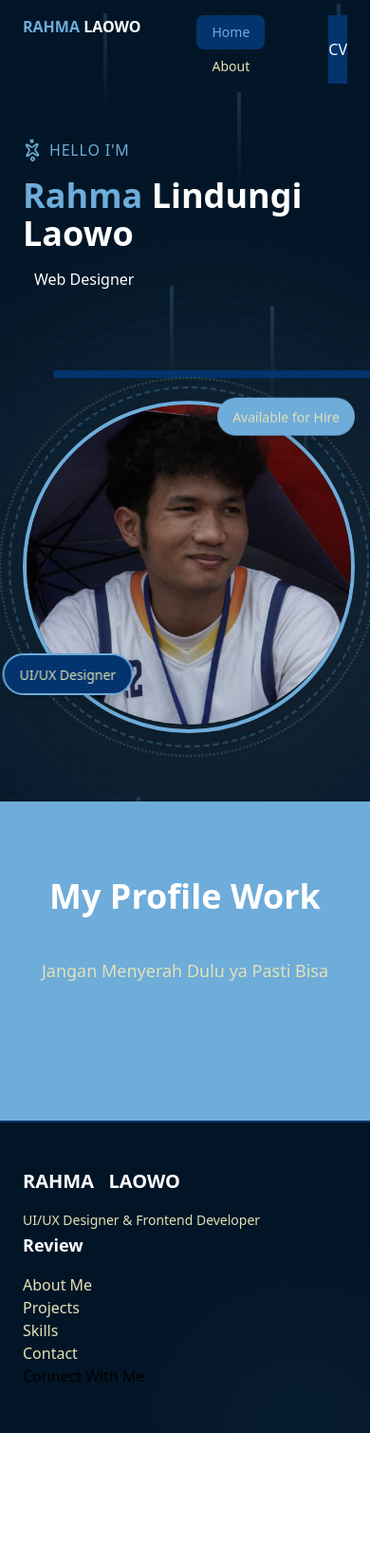
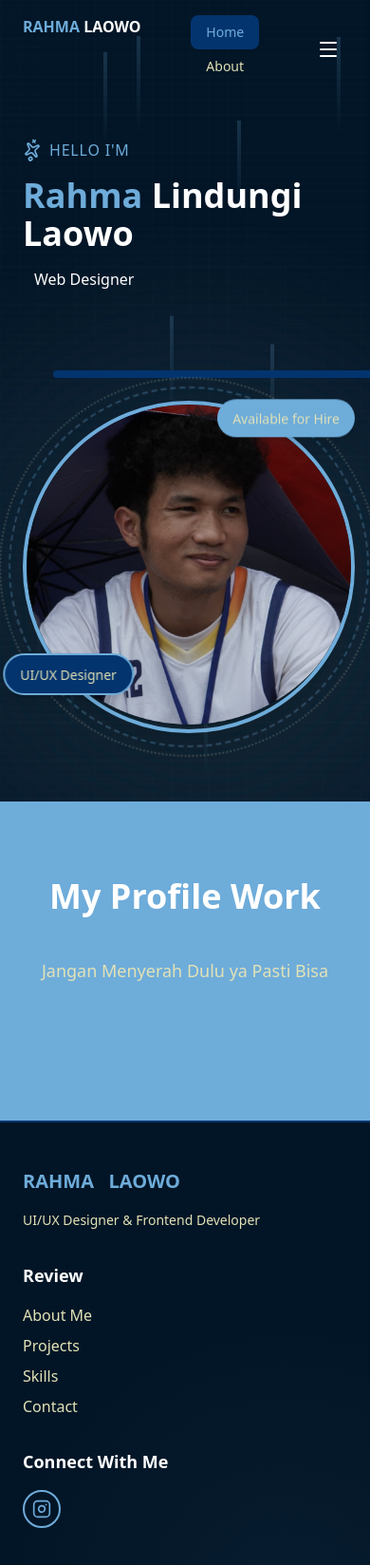
Before and after one commit to LindungiLw/my-profile-portofolio, a React (Vite) app: page / in a window 390 px wide. Shown: the top 1648 px of the page at 95% size. Before the commit the page ends 1509 px from the top, so only its background shows below. Built offline with nearby package versions, Linux system fonts and the light colour scheme.

Commit message:
Uprage navigation and icon social media in footer section

```diff
--- a/src/navigation.tsx
+++ b/src/navigation.tsx
@@ -2,6 +2,7 @@ import { motion } from "motion/react";
 import { useState, useEffect } from "react";
 import { Link, useLocation } from "react-router-dom";
 import { Button } from "./section/button";
+import { Download, Menu, X } from "lucide-react";
 
 export const Navigation = () => {
   const [isScrolled, setIsScrolled] = useState(false);
@@ -81,15 +82,24 @@ export const Navigation = () => {
                 )}
               </Link>
             ))}
-            <motion.div
-              whileHover={{ scale: 1.05 }}
-              whileTap={{ scale: 0.95 }}
-            ></motion.div>
+            {/* <motion.div whileHover={{ scale: 1.05 }} whileTap={{ scale: 0.95 }}>
+              <Button className="bg-[#03346E] hover:bg-[#6EACDA] hover:text-[#021526] text-white transition-all duration-300 ml-2 gap-2 group">
+                <motion.div>
+                  <Download className="w-4 h-4" />
+                </motion.div>
+                CV
+              </Button>
+            </motion.div> */}
           </div>
-          <Button className="bg-[#03346E] hover:bg-[#6EACDA] hover:text-[#021526] text-white transition-all duration-300 ml-2 gap-2 group">
-            <motion.div></motion.div>
-            CV
-          </Button>
+
+          {/* Mobile Menu Button*/}
+          <button
+            onClick={() => setIsMobileMenuOpen(!isMobileMenuOpen)}
+            className="lg:hidden text-white p-2"
+            aria-label="Toggle menu"
+          >
+            {isMobileMenuOpen ? <X size={24} /> : <Menu size={24} />}
+          </button>
         </div>
       </div>
     </motion.nav>
--- a/src/section/footersection.tsx
+++ b/src/section/footersection.tsx
@@ -1,4 +1,12 @@
+import { Instagram } from "lucide-react";
 import { motion } from "motion/react";
+
+const socials = [
+  {
+    icon: Instagram,
+    link: "https://www.instagram.com/lindungi05/?__pwa=1",
+  },
+];
 
 export const FooterSection = () => {
   return (
@@ -14,11 +22,11 @@ export const FooterSection = () => {
         }}
         transition={{ duration: 10, repeat: Infinity }}
       />
-      <div>
-        <div className="grid md:grid-cols-3">
+      <div className="container mx-aout max-w-7xl relative z-10">
+        <div className="grid md:grid-cols-3 gap-8 mb-8">
           <motion.div>
             <h3 className="text-xl text-white mb-4" style={{ fontWeight: 600 }}>
-              <span className="text-[#6EACDA">RAHMA &nbsp; LAOWO</span>
+              <span className="text-[#6EACDA]">RAHMA &nbsp; LAOWO</span>
             </h3>
             <p className="text-[#E2E2B6] text-sm leading-relaxed">
               UI/UX Designer & Frontend Developer
@@ -30,7 +38,7 @@ export const FooterSection = () => {
             <h4 className="text-lg text-white mb-4" style={{ fontWeight: 600 }}>
               Review
             </h4>
-            <ul>
+            <ul className="space-y-2">
               <li>
                 <a href="#about" className="text-[#E2E2B6] ">
                   About Me
@@ -56,8 +64,28 @@ export const FooterSection = () => {
 
           {/*  */}
           <motion.div>
-            <h4>Connect With Me</h4>
-            <div></div>
+            <h4 className="text-lg text-white mb-4" style={{ fontWeight: 600 }}>
+              Connect With Me
+            </h4>
+            <div className="flex gap-4">
+              {socials.map((social, index) => (
+                <motion.a
+                  key={index}
+                  href={social.link}
+                  target="_blank"
+                  rel="noopener noreferrer"
+                  className="w-10 h-10 rounded-full border-2 border-[#6EACDA] flex items-center justify-center hover:bg-[#6EACDA] hover:text-[#021526] text-[#6EACDA] transition-all duration-300"
+                  whileHover={{ scale: 1.2, rotate: 360 }}
+                  whileTap={{ scale: 0.9 }}
+                  initial={{ opacity: 0, scale: 0 }}
+                  whileInView={{ opacity: 1, scale: 1 }}
+                  viewport={{ once: true }}
+                  transition={{ delay: 0.3 + index * 0.1 }}
+                >
+                  <social.icon className="w-5 h-5" />
+                </motion.a>
+              ))}
+            </div>
           </motion.div>
         </div>
       </div>
```
